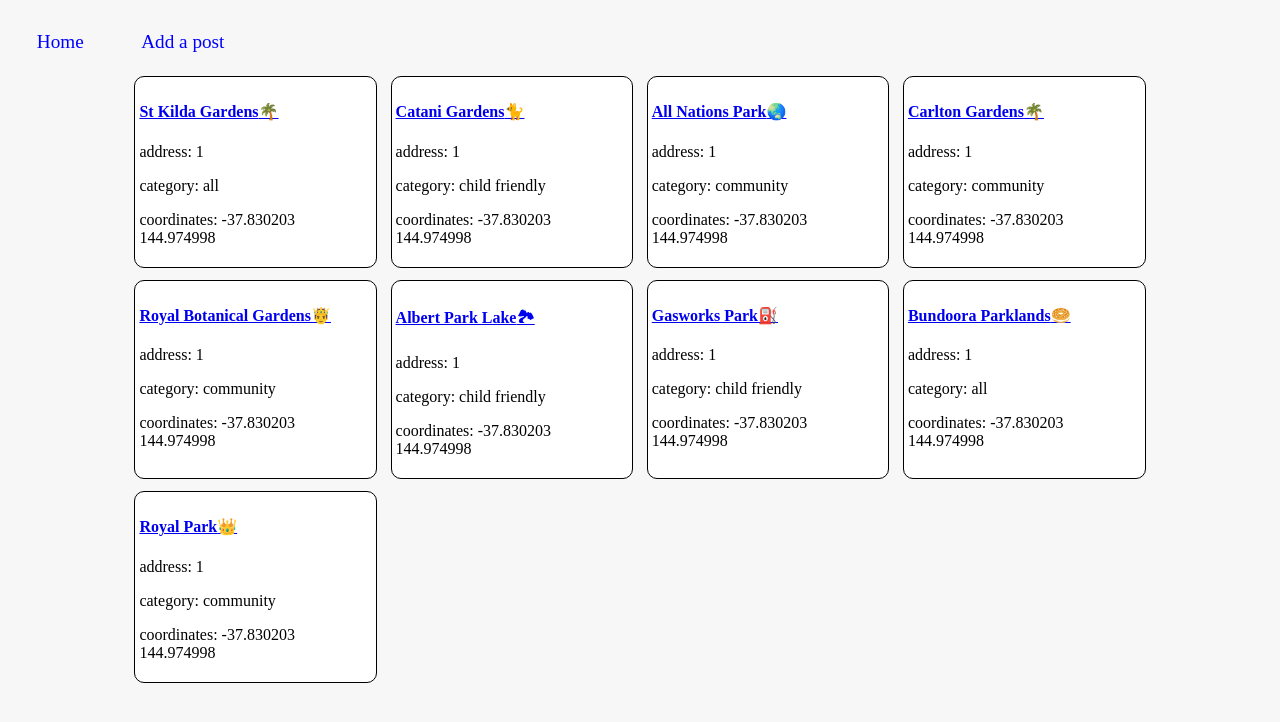
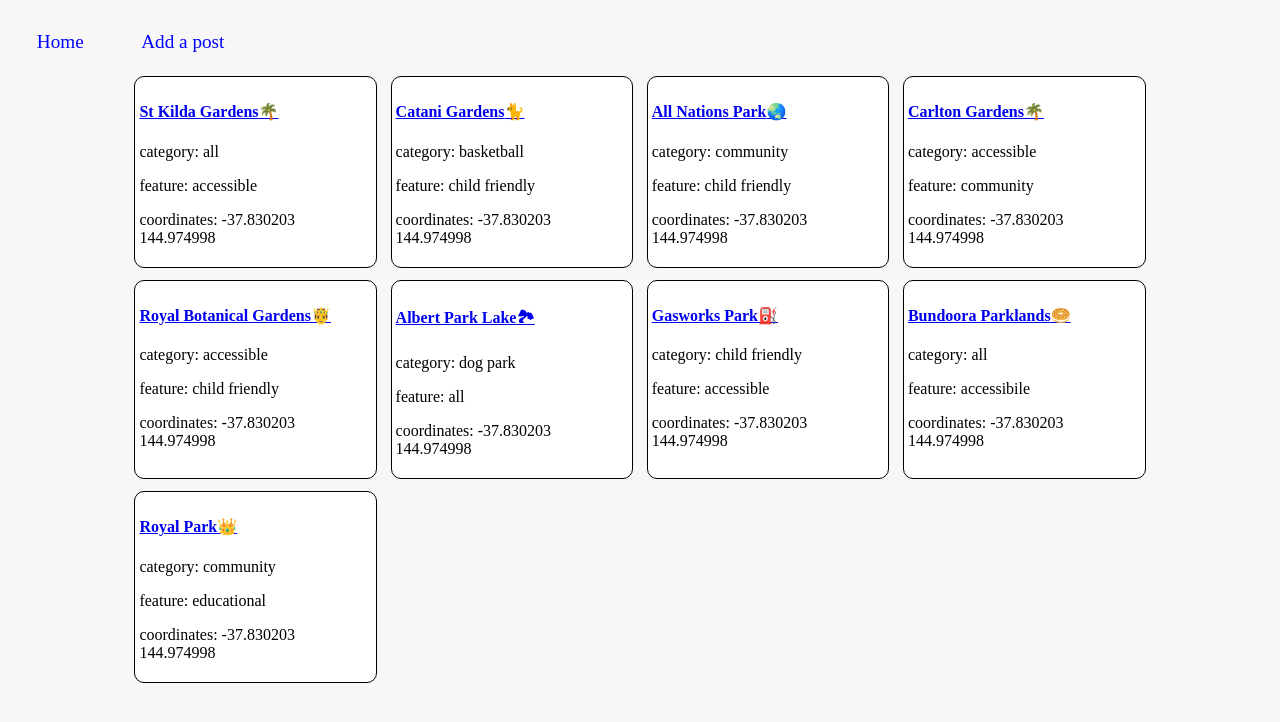
Before and after one commit to hey-chan/parks_react, a React (Create React App) app: page /parks in a window 1280 px wide. Shown: the top 722 px of the page. Built offline with nearby package versions, Linux system fonts and the light colour scheme.

Commit message:
fixed select category i think

```diff
--- a/src/components/NewPark.js
+++ b/src/components/NewPark.js
@@ -14,9 +14,9 @@ export const NewPark = (props) => {
 
   const initialState = {
     park_name: "",
-    category: "",
-    features: "",
-    address: "",
+    category_id: "",
+    feature_id: "",
+    address_id: "",
     latitude: "",
     longitude: ""
   }
@@ -68,10 +68,10 @@ export const NewPark = (props) => {
           <Label>Features</Label>
           <Input type="text" name="feature_id" placeholder="Select park features" onChange={handleChange} value={parkFormState.feature_id}></Input>
         </Block>
-        <Block>
+        {/* <Block>
           <Label>Address</Label>
           <Input type="text" name="address_id" placeholder="Select park address" onChange={handleChange} value={parkFormState.address_id}></Input>
-        </Block>
+        </Block> */}
         <Block>
           <Label>Coordinates</Label>
           <Input type="text" name="latitude" placeholder="Enter park latitude" onChange={handleChange} value={parkFormState.latitude}></Input>
--- a/src/components/ParkDescription.js
+++ b/src/components/ParkDescription.js
@@ -12,8 +12,9 @@ export const ParkDescription = (props) => {
   return (
     <Card>
       <Link to={`/parks/${park.id}`}><h4>{park.park_name}{park.park_icon}</h4></Link>
-      <p>address: {park.address_id }</p>
+      {/* <p>address: {park.address_id }</p> */}
       <p>category: {park.category_id}</p>
+      <p>feature: {park.feature_id}</p>
       <p>coordinates: {park.latitude} {park.longitude}</p>
     </Card>
   )
--- a/src/data/parkPosts.js
+++ b/src/data/parkPosts.js
@@ -1,36 +1,8 @@
-// park post data for development
-const category = {
-  1: "all",
-  2: "community",
-  3: "child friendly",
-  4: "dog park",
-  5: "large park",
-  6: "nature",
-  7: "skatepark",
-  8: "sports"
-}
-
-const feature = {
-  1: "all",
-  2: "accessible",
-  3: "basketball",
-  4: "bbq",
-  5: "bins",
-  6: "botanical",
-  7: "cultural",
-  8: "educational",
-  9: "events",
-  10: "exercise",
-  11: "fenced",
-  12: "food nearby",
-  13: "farm"
-}
-
 const parks = [
   {
     id: 1,
-    category_id: category[2],
-    feature_id: feature[8],
+    category_id: "community",
+    feature_id: "educational",
     updated_at: new Date("2000-09-20"),
     address_id: 1,
     park_name: "Royal Park",
@@ -42,8 +14,8 @@ const parks = [
   },
   {
     id: 2,
-    category_id: category[1],
-    feature_id: feature[2],
+    category_id: "all",
+    feature_id: "accessible",
     updated_at: new Date("2021-08-30"),
     address_id: 1,
     park_name: "St Kilda Gardens",
@@ -55,8 +27,8 @@ const parks = [
   },
   {
     id: 3,
-    category_id: category[1],
-    feature_id: feature[3],
+    category_id: "all",
+    feature_id: "accessibile",
     updated_at: new Date("2018-02-10"),
     address_id: 1,
     park_name: "Bundoora Parklands",
@@ -68,8 +40,8 @@ const parks = [
   },
   {
     id: 4	,
-    category_id: category[2],
-    feature_id: feature[3],
+    category_id: "community",
+    feature_id: "child friendly",
     updated_at: new Date("2021-01-30"),
     address_id: 1,
     park_name: "All Nations Park",
@@ -81,8 +53,8 @@ const parks = [
   },
   {
     id: 5	,
-    category_id: category[2],
-    feature_id: feature[2],
+    category_id: "accessible",
+    feature_id: "community",
     updated_at: new Date("2020-12-19"),
     address_id: 1,
     park_name: "Carlton Gardens",
@@ -94,8 +66,8 @@ const parks = [
   },
   {
     id: 6,
-    category_id: category[2],
-    feature_id: feature[3],
+    category_id: "accessible",
+    feature_id: "child friendly",
     updated_at: new Date("2020-09-20"),
     address_id: 1,
     park_name: "Royal Botanical Gardens",
@@ -107,8 +79,8 @@ const parks = [
   },
   {
     id: 7,
-    category_id: category[3],
-    feature_id: feature[1],
+    category_id: "dog park",
+    feature_id: "all",
     updated_at: new Date("2019-08-30"),
     address_id: 1,
     park_name: "Albert Park Lake",
@@ -120,8 +92,8 @@ const parks = [
   },
   {
     id: 8,
-    category_id: category[3],
-    feature_id: feature[2],
+    category_id: "child friendly",
+    feature_id: "accessible",
     updated_at: new Date("2019-01-30"),
     address_id: 1,
     park_name: "Gasworks Park",
@@ -133,8 +105,8 @@ const parks = [
   },
   {
     id: 9	,
-    category_id: category[3],
-    feature_id: feature[3],
+    category_id: "basketball",
+    feature_id: "child friendly",
     updated_at: new Date("2021-04-27"),
     address_id: 1,
     park_name: "Catani Gardens",
```
Also changed, not shown: src/components/Signin.js (added, +36 -0 lines), src/services/categoriesServices.js (added, +22 -0 lines).
